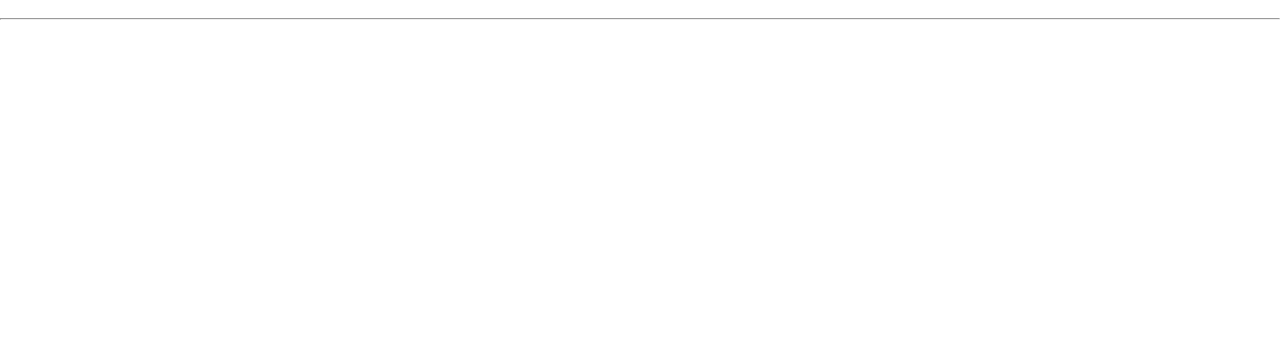
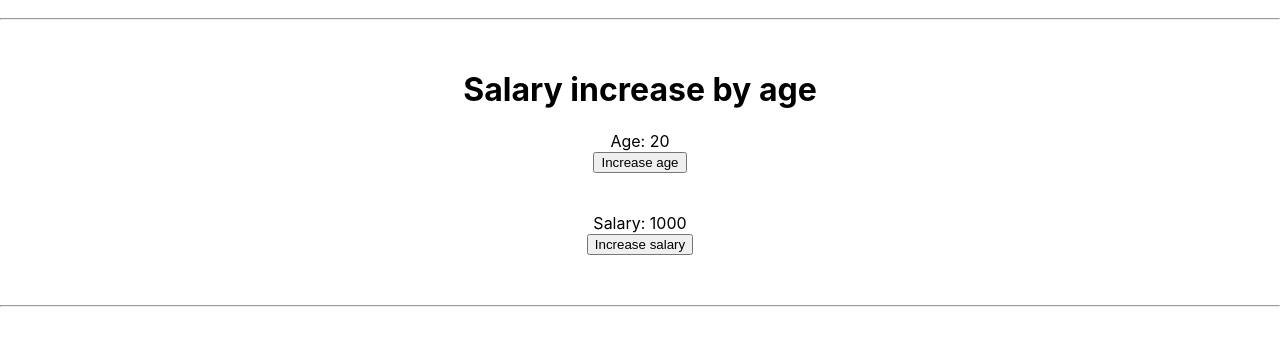
Before and after one commit to brunoeduardo/react-hooks, a React (Create React App) app: page / in a window 1280 px wide. Shown: the part 1864-2209 px from the top of the page. Before the commit the page ends 1934 px from the top, so only its background shows below. Built offline with nearby package versions, Linux system fonts and the light colour scheme; no server answers.

Commit message:
useCallback

```diff
--- a/src/App.js
+++ b/src/App.js
@@ -4,7 +4,8 @@ import UseState from "./components/UseState";
 import UseStateArray from "./components/UseStateArray";
 import UseStateObject from "./components/UseStateObject";
 import UseEffectCallApi from "./components/UseEffectCallApi";
-import UseEffectCleanup from "./components/UseEffectCleanup";
+import UseEffectCleanup from "./components/useEffectCleanup/UseEffectCleanup";
+import UseCallBack from "./components/useCallBack/UseCallBacks";
 
 function App() {
   return (
@@ -21,6 +22,8 @@ function App() {
       <hr />
       <UseEffectCleanup></UseEffectCleanup>
       <hr />
+      <UseCallBack></UseCallBack>
+      <hr />
     </div>
   );
 }
--- /dev/null
+++ b/src/components/useCallBack/Button.jsx
@@ -0,0 +1,9 @@
+import React from "react";
+
+export default React.memo(function Button({ handleClick, children }) {
+  return (
+    <div>
+      <button onClick={handleClick}>{children}</button>
+    </div>
+  );
+});
--- /dev/null
+++ b/src/components/useCallBack/Title.jsx
@@ -0,0 +1,5 @@
+import React from "react";
+
+export default React.memo(function Title() {
+  return <h1>Salary increase by age</h1>;
+});
--- /dev/null
+++ b/src/components/useCallBack/UseCallBacks.jsx
@@ -0,0 +1,28 @@
+import { useState, useCallback } from "react";
+import Button from "./Button";
+import Title from "./Title";
+
+export default function UseCallBacks() {
+  const [age, setAge] = useState(20);
+  const [salary, setSalary] = useState(1000);
+
+  const increaseAge = useCallback(() => {
+    setAge(age + 1);
+  }, [age]);
+
+  const increaseSalary = useCallback(() => {
+    setSalary(salary + 1000);
+  }, [salary]);
+
+  return (
+    <div>
+      <Title></Title>
+      Age: {age}
+      <Button handleClick={increaseAge}>Increase age</Button>
+      <br />
+      <br />
+      Salary: {salary}
+      <Button handleClick={increaseSalary}>Increase salary</Button>
+    </div>
+  );
+}
```
Also changed, not shown: src/components/useEffectCleanup/MousePosition.jsx (renamed from src/components/MousePosition.jsx), src/components/useEffectCleanup/UseEffectCleanup.jsx (renamed from src/components/UseEffectCleanup.jsx).
